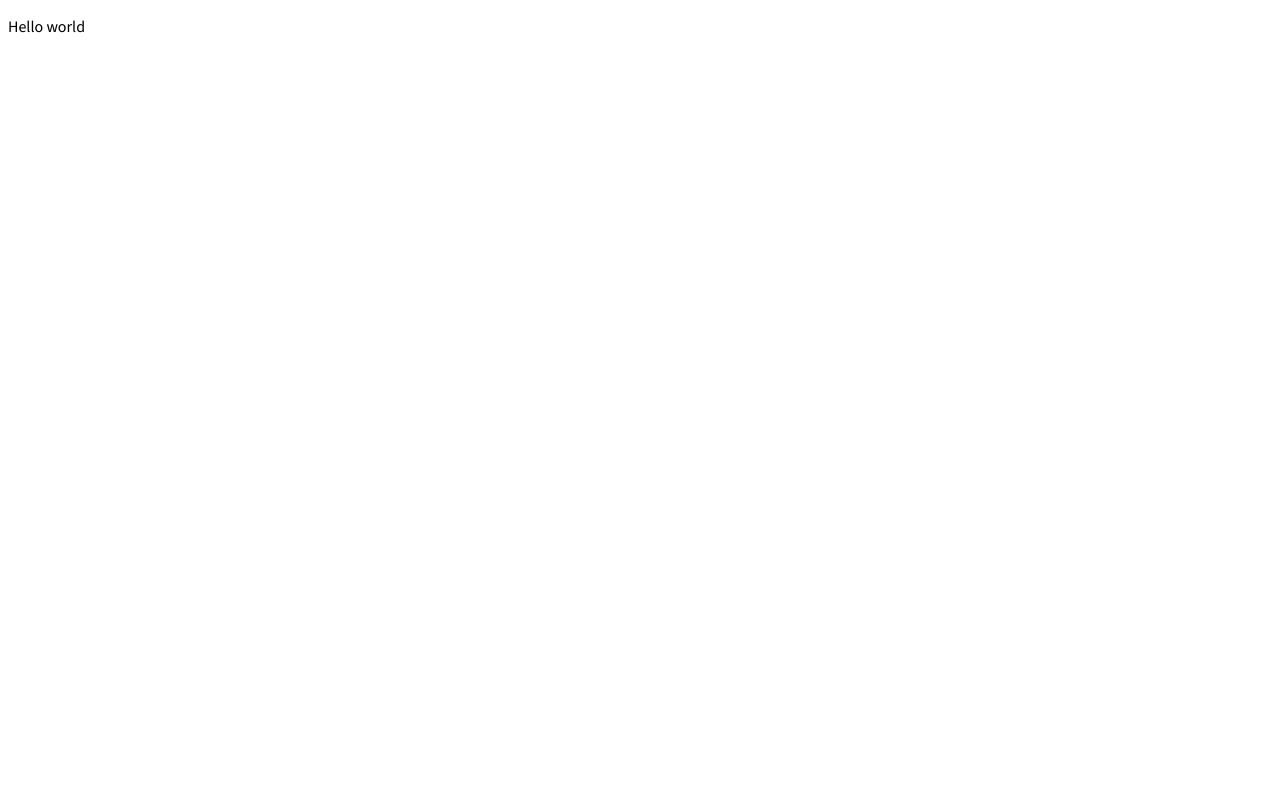
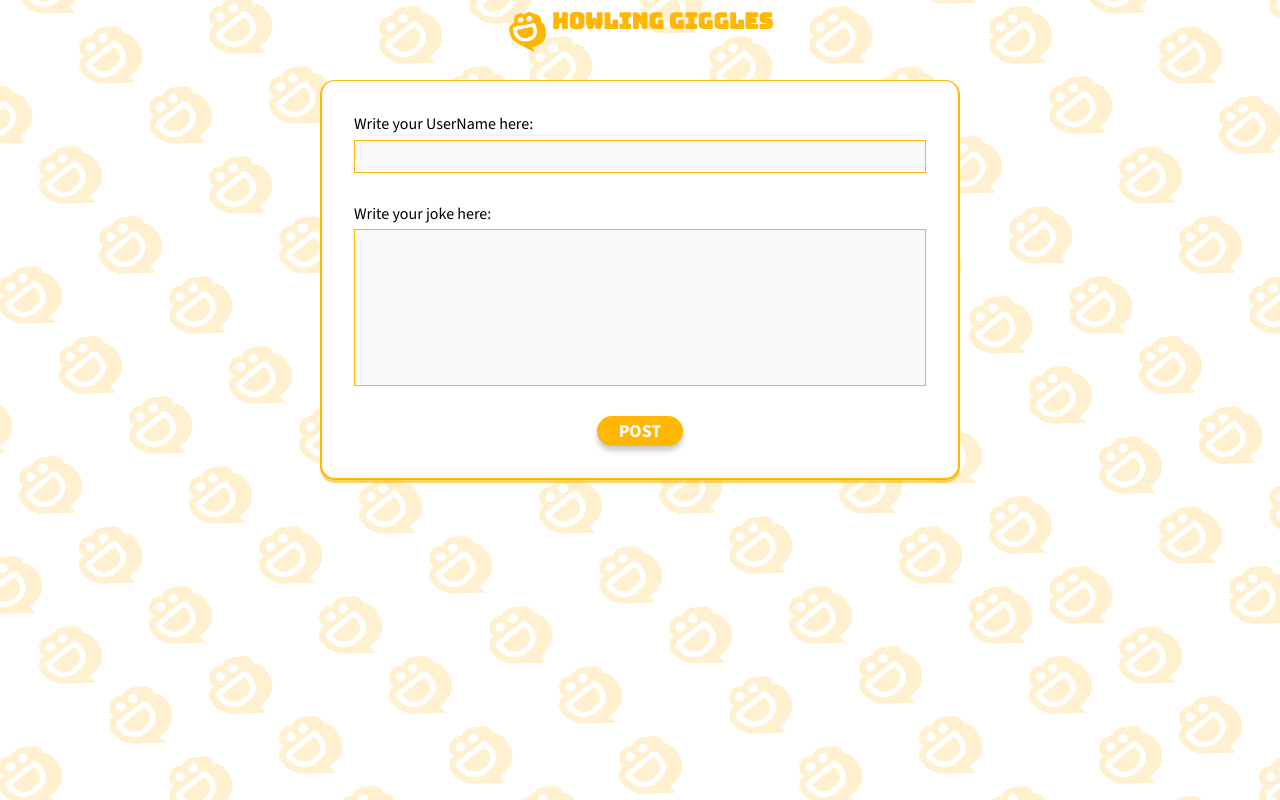
Before and after one commit to alemB1/HowlingGiggles, a React (Vite) app in the folder howlingGigglesFrontEnd/: page / in a window 1280 px wide. Built offline with nearby package versions, Linux system fonts and the light colour scheme; a web font is replaced by a local one.

Commit message:
Post message redirect

```diff
--- /dev/null
+++ b/howlingGigglesFrontEnd/src/components/PostPage/PostPage.css
@@ -0,0 +1,73 @@
+*{
+    height: 100%;
+    box-sizing: border-box;
+    margin:0;
+}
+
+.postpage{
+    background-image: url("../../assets/bg-opacity.png");
+}
+
+.logo{
+    display:flex;
+    justify-content: center;
+    height:10%;
+    padding-top: 7px;
+}
+
+.image{
+    height: 50px;
+}
+
+.logotext{
+    font-family:'Bungee';
+    font-size:22px;
+    color:#FFB703;
+}
+
+.card{
+    display:flex;
+    margin: auto;
+    width: 50%;
+    height: 50%;
+    font-weight:500;
+    border-radius: 15px;
+    border: 2px solid #ffb703;
+    border-top:1px solid #ffb703;
+    box-shadow: 0 3px 0 rgba(255, 183, 3, 0.6);
+    background-color: white;
+    flex-direction: column;
+    padding: 2rem;
+
+}
+
+.button{
+    margin:auto;
+    margin-top: 30px;
+    width: 15%;
+    height: 15%;
+    color: white;
+    background-color: #FFB703;
+    border: 2px solid #FFB703;
+    box-shadow: 0px 5px 5px rgba(0, 0, 0, 0.2);
+    font-weight:bolder;
+    font-size: large;
+    border-radius: 30px;
+}
+
+.text{
+    height:5%;
+    margin-bottom: 10px;
+}
+
+.textbox1{
+    height:20%;
+    margin-bottom: 30px;
+    border: 1px solid #FFB703;
+    background-color: #f9f9f9;
+}
+
+.textbox2{
+    border: 1px solid #FFB703;
+    background-color: #f9f9f9;
+}
--- /dev/null
+++ b/howlingGigglesFrontEnd/src/components/PostPage/PostPage.jsx
@@ -0,0 +1,19 @@
+import React from 'react';
+import './PostPage.css'
+export default function PostPage(){
+    return(
+        <div className="postpage">
+         <div className="logo">
+                    <img src="src/assets/image.png" className="image" alt="error"></img>
+                    <h1 className="logotext">Howling giggles</h1>
+                </div>
+                <div className="card">
+                <p className="text"> Write your UserName here: </p>
+              <input className='textbox1' type='text' />
+              <p className="text"> Write your joke here: </p>
+              <input className='textbox2' type='text' />
+              <button className='button'>POST</button>
+                </div>
+        </div>
+    );
+}
--- a/howlingGigglesFrontEnd/src/main.jsx
+++ b/howlingGigglesFrontEnd/src/main.jsx
@@ -1,10 +1,11 @@
 import React from 'react'
 import ReactDOM from 'react-dom/client'
 import './index.css'
+import PostPage from './components/PostPage/PostPage'
 
 ReactDOM.createRoot(document.getElementById('root')).render(
   <React.StrictMode>
-    <p>Hello world</p>
+    <PostPage />
   </React.StrictMode>,
   /*branch testing */
 )
```
Also changed, not shown: howlingGigglesFrontEnd/src/assets/bg-opacity.png (added).
